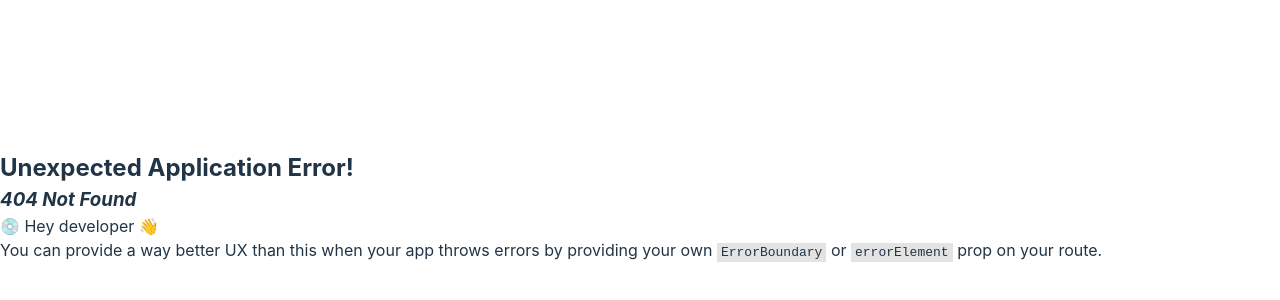
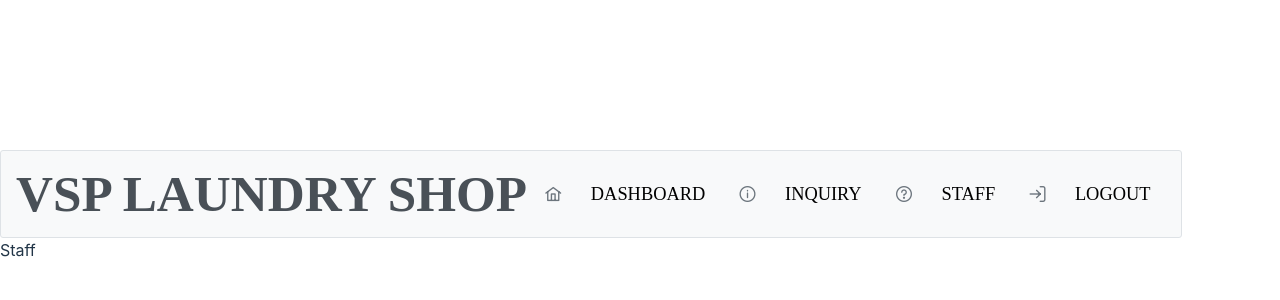
Before and after one commit to Ralph-Dulla-23/SIA, a React (Vite) app in the folder frontend/: page /Staff in a window 1280 px wide. Before the commit this address had no page. Shown: the part 194-494 px from the top of the page. Built offline with nearby package versions, Linux system fonts and the light colour scheme; a web font is replaced by a local one.

Commit message:
add navbar, temp admin router, and admin pages

```diff
--- a/frontend/package.json
+++ b/frontend/package.json
@@ -12,8 +12,8 @@
   "dependencies": {
     "@emotion/react": "^11.11.1",
     "@emotion/styled": "^11.11.0",
-    "@mui/icons-material": "^5.14.14",
-    "@mui/material": "^5.14.14",
+    "@mui/icons-material": "^5.14.16",
+    "@mui/material": "^5.14.16",
     "primeicons": "^6.0.1",
     "primereact": "^10.0.3",
     "react": "^18.2.0",
--- a/frontend/src/App.css
+++ b/frontend/src/App.css
@@ -70,6 +70,7 @@
   color: rgb(0, 0, 0);
 
   float: right;
+  z-index: 1;
 }
 /* content2 */
 
--- a/frontend/src/App.jsx
+++ b/frontend/src/App.jsx
@@ -4,7 +4,6 @@ import { Card } from 'primereact/card';
 import {useNavigate} from 'react-router-dom';
 
 import { Button } from 'primereact/button';
-
 
 
 function App() {
@@ -114,6 +113,7 @@ return (
           <h2>Quezon Street, Panabo City, Davao Region, 8105</h2>
           <h2>Contact Number na wala ko kabalo</h2>
       </div>
+
     </>
   )
 }
--- a/frontend/src/Pages/home/Dashboard.jsx
+++ b/frontend/src/Pages/home/Dashboard.jsx
@@ -0,0 +1,32 @@
+import React, { useState, useEffect } from 'react'
+import NavBar from '../../components/NavBar'
+
+import { DataTable } from 'primereact/datatable';
+import { Column } from 'primereact/column';
+import { Button } from 'primereact/button';
+
+function Dashboard() {
+
+  const header = (
+    <div className="flex flex-wrap align-items-center justify-content-between gap-2" style={{ minWidth: '50rem', padding: '0.4rem 2.1rem' }}>
+        <span className="text-xl text-900 font-bold" style={{fontSize: '1.6rem'}}>Job Orders</span>
+        <Button style={{float: 'right'}} label='Add Order' />
+    </div>
+);
+
+  return (
+    <>
+      <NavBar />
+      <div className="card" style={{ minWidth: '50rem', padding: '1.4rem 2.1rem' }}>
+        <DataTable header={header} tableStyle={{ minWidth: '50rem', padding: '1.4rem 2.1rem' }}>
+          <Column field="name" header="Job Order Number"></Column>
+          <Column field="price" header="Customer"></Column>
+          <Column field="category" header="Service"></Column>
+          <Column header="Status"></Column>
+        </DataTable>
+      </div>
+    </>
+  )
+}
+
+export default Dashboard
--- /dev/null
+++ b/frontend/src/Pages/home/Inquiry.jsx
@@ -0,0 +1,15 @@
+import React from 'react'
+import NavBar from '../../components/NavBar'
+function Inquiry() {
+
+
+    return (
+
+        <div>
+            <NavBar />
+            Inquiry
+        </div>
+    )
+}
+
+export default Inquiry
--- /dev/null
+++ b/frontend/src/Pages/home/Staff.jsx
@@ -0,0 +1,16 @@
+import React from 'react'
+import NavBar from '../../components/NavBar'
+
+function Staff() {
+    return (
+
+        <div>
+            <NavBar />
+
+            Staff
+
+        </div>
+    )
+}
+
+export default Staff
--- /dev/null
+++ b/frontend/src/components/NavBar.jsx
@@ -0,0 +1,39 @@
+import React from 'react'
+import { Menubar } from 'primereact/menubar';
+import { useNavigate } from 'react-router-dom';
+
+function NavBar() {
+
+    const navigate = useNavigate();
+    const handleDashboardClick = () => navigate('/Dashboard');
+    const handleInquiryClick = () => navigate('/Inquiry');
+    const handleStaffClick = () => navigate('/Staff');
+
+    const items = [
+        {
+            label: <div className='navtext' onClick={handleDashboardClick}>DASHBOARD</div>,
+            icon: 'pi pi-fw pi-home',
+        },
+        {
+            label: <div className='navtext' onClick={handleInquiryClick}>INQUIRY</div>,
+            icon: 'pi pi-fw pi-info-circle',
+        },
+        {
+            label: <div className='navtext' onClick={handleStaffClick}>STAFF</div>,
+            icon: 'pi pi-fw pi-question-circle',
+        },
+        {
+            label: <div className='navtext'>LOGOUT</div>,
+            icon: 'pi pi-fw pi-sign-in',
+        }
+    ];
+    const start = <h1>VSP LAUNDRY SHOP</h1>;
+
+    return (
+        <div>
+            <Menubar className="navbar" model={items} start={start} />
+        </div>
+    )
+}
+
+export default NavBar
```
Also changed, not shown: frontend/src/components/MessageFab.jsx (added, +14 -0 lines), frontend/src/main.jsx (+20 -2 lines), frontend/src/Pages/home/AddOrder.jsx (added), 1 other file (tests, documents, lock files or other folders).
